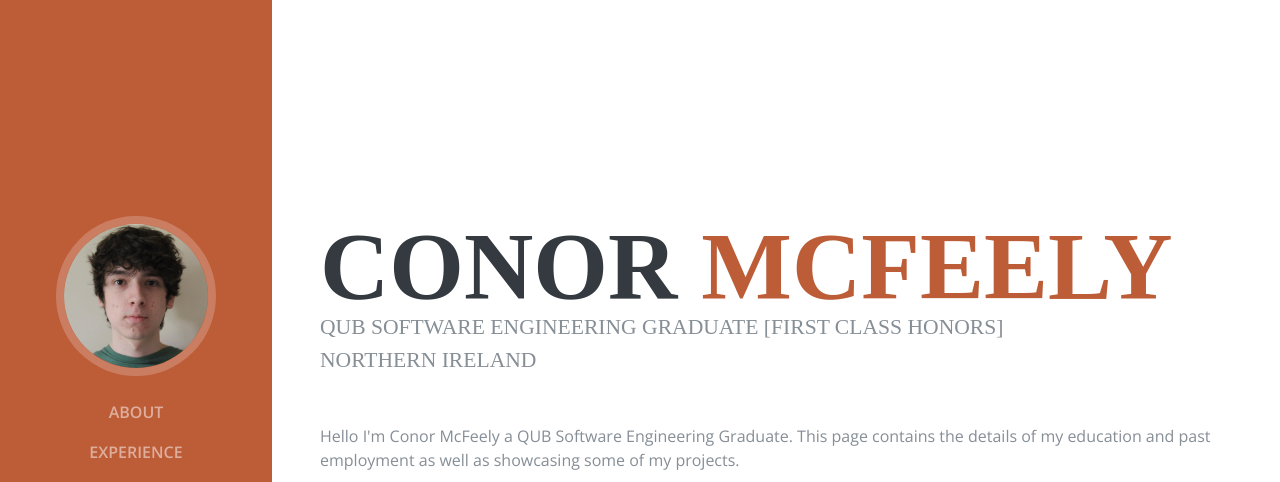
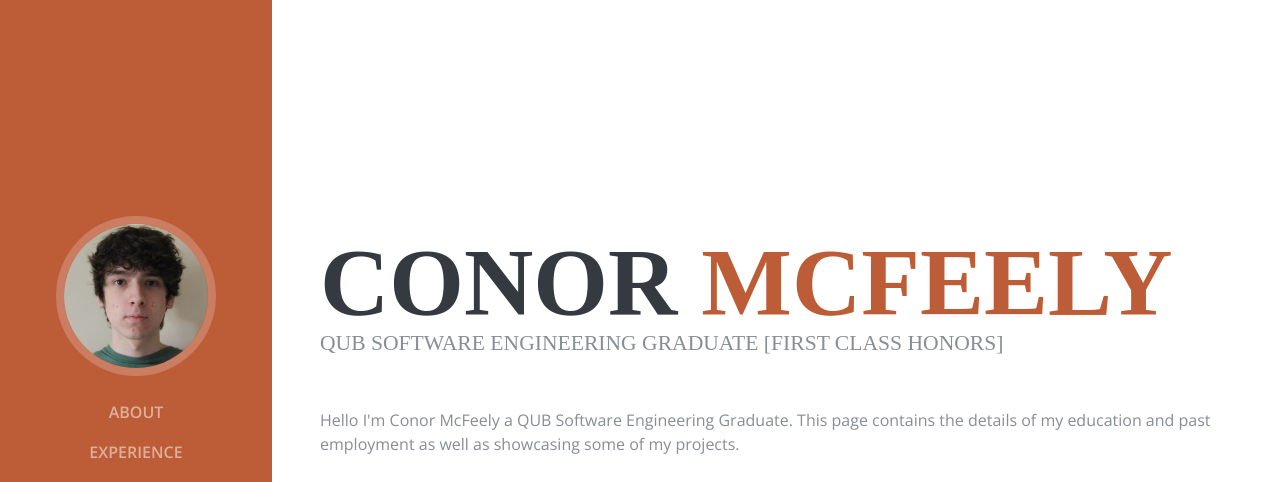
Before and after one commit to cmcfsoftware/Resume, a plain HTML site: page index.html in a window 1280 px wide. Shown: the top 482 px of the page. Drawn offline with nearby package versions, Linux system fonts and the light colour scheme; a web font is replaced by a local one.

Commit message:
Update index.html
Removing

```diff
--- a/index.html
+++ b/index.html
@@ -72,7 +72,7 @@
 
           <div class="subheading">QUB Software Engineering Graduate [First Class Honors]
           </div>
-          <div class="subheading mb-5">Northern Ireland
+          <div class="subheading mb-5">
           </div>
           <p class="mb-5">Hello I'm Conor McFeely a QUB Software Engineering Graduate. This page contains the details of my education and past employment as well as showcasing some of my projects.</p>
           <ul class="list-inline list-social-icons mb-0">
```
